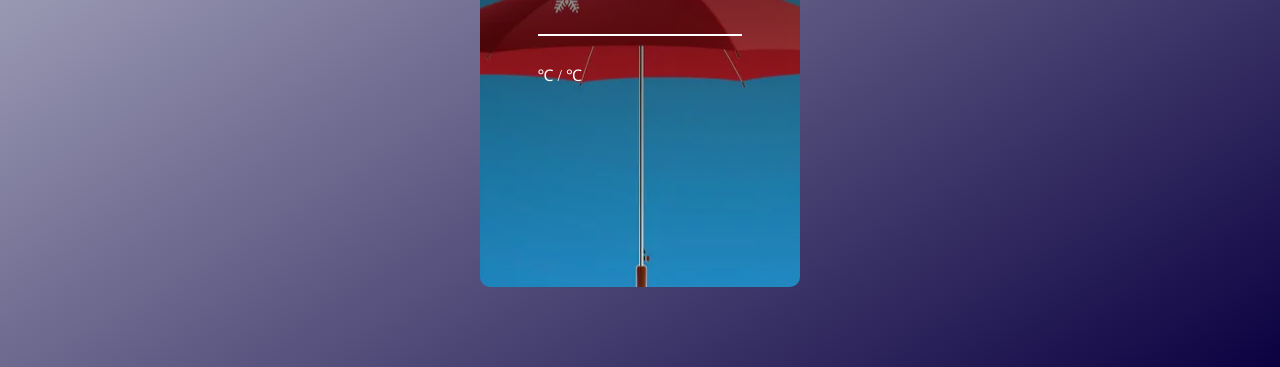
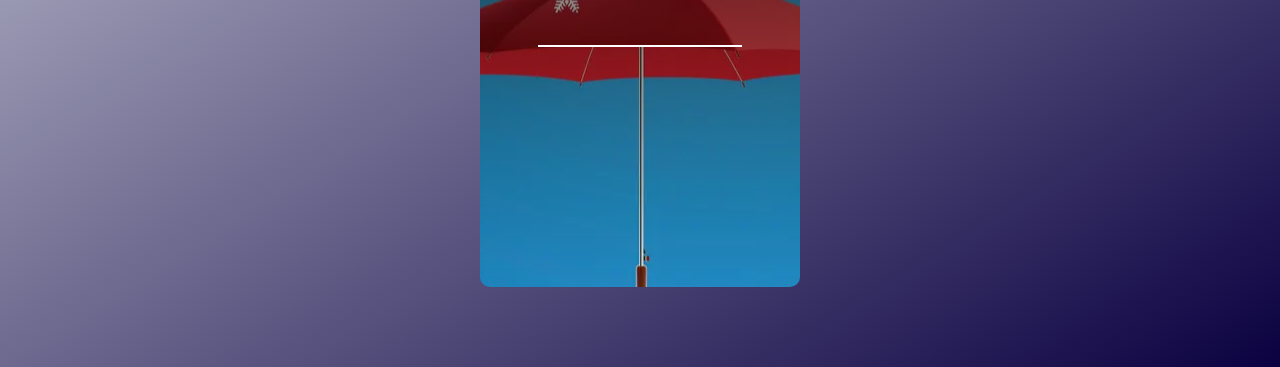
Before and after one commit to Princexz/Weather-App, a plain HTML site: page index.html in a window 1280 px wide. Shown: the part 433-800 px from the top of the page. Drawn offline with Linux system fonts and the light colour scheme; a web font is replaced by a local one.

Commit message:
Update index.html

```diff
--- a/index.html
+++ b/index.html
@@ -26,14 +26,14 @@
                         class="weather-icon">
                     </div>
                     <div class="location">
-                        <div class="city"></div>
-                        <div class="time"></div>
-                        <div class="date"></div>
+                        <div class="city"> </div>
+                        <div class="time"> </div>
+                        <div class="date"> </div>
                     </div>
                     <div class="current">
-                        <div class="temp"> <span></span></div>
+                        <div class="temp"> <span> </span></div>
                         <div class="weather"> </div>
-                        <div class="temp-range"> &#8451; / &#8451;</div>
+                        <div class="temp-range"> </div>
                     </div>
                 </div>
             </section>
```
